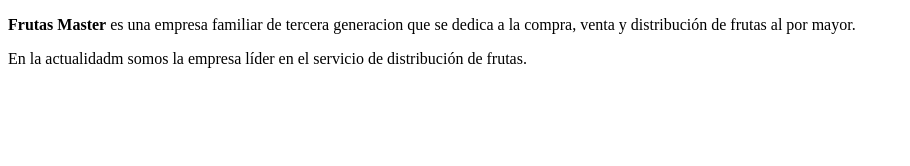
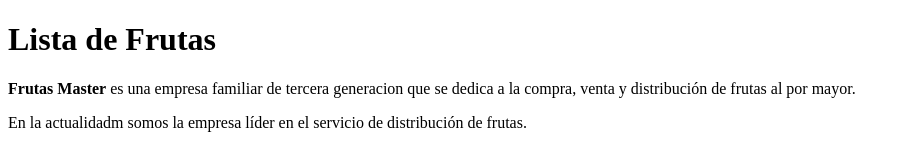
Before and after one commit to MuriielAnahi/lista-frutas, a plain HTML site: page assets/index.html in a window 1280 px wide. Shown: the whole page, without its empty margins (0-910 px from the left). Drawn offline with Linux system fonts and the light colour scheme.

Commit message:
agregando titulo

```diff
--- a/assets/index.html
+++ b/assets/index.html
@@ -3,6 +3,7 @@
 <head>
 	<meta charset="UTF-8">
 	<title>Lista de frutas</title>
+	<h1>Lista de Frutas</h1>
 	<p><B>Frutas Master</B> es una empresa familiar de tercera  generacion que se dedica a la compra, venta y distribución de frutas al por mayor.</p>
 	<p>En la actualidadm somos la empresa líder en el servicio de distribución de frutas.</p>
 </head>
```
